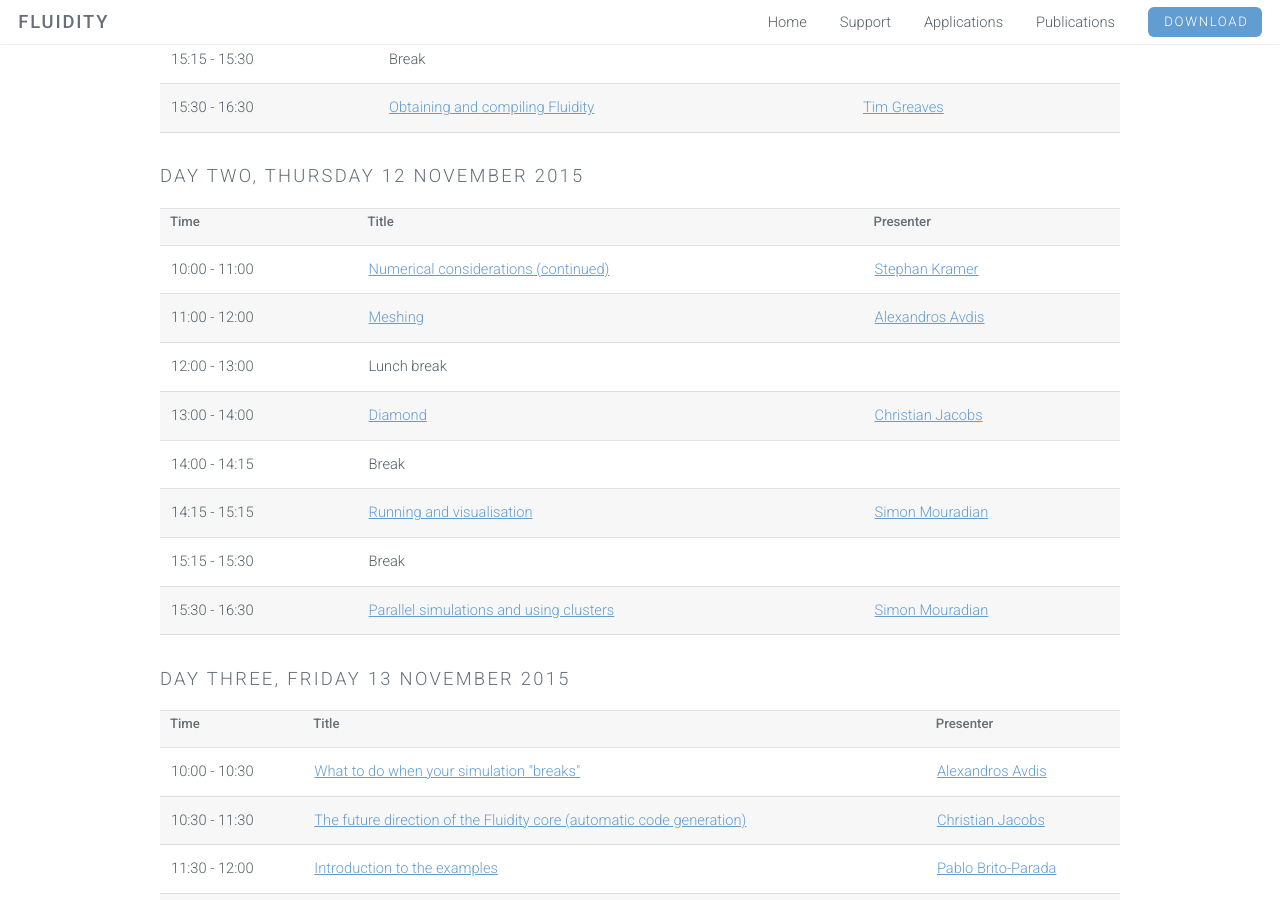
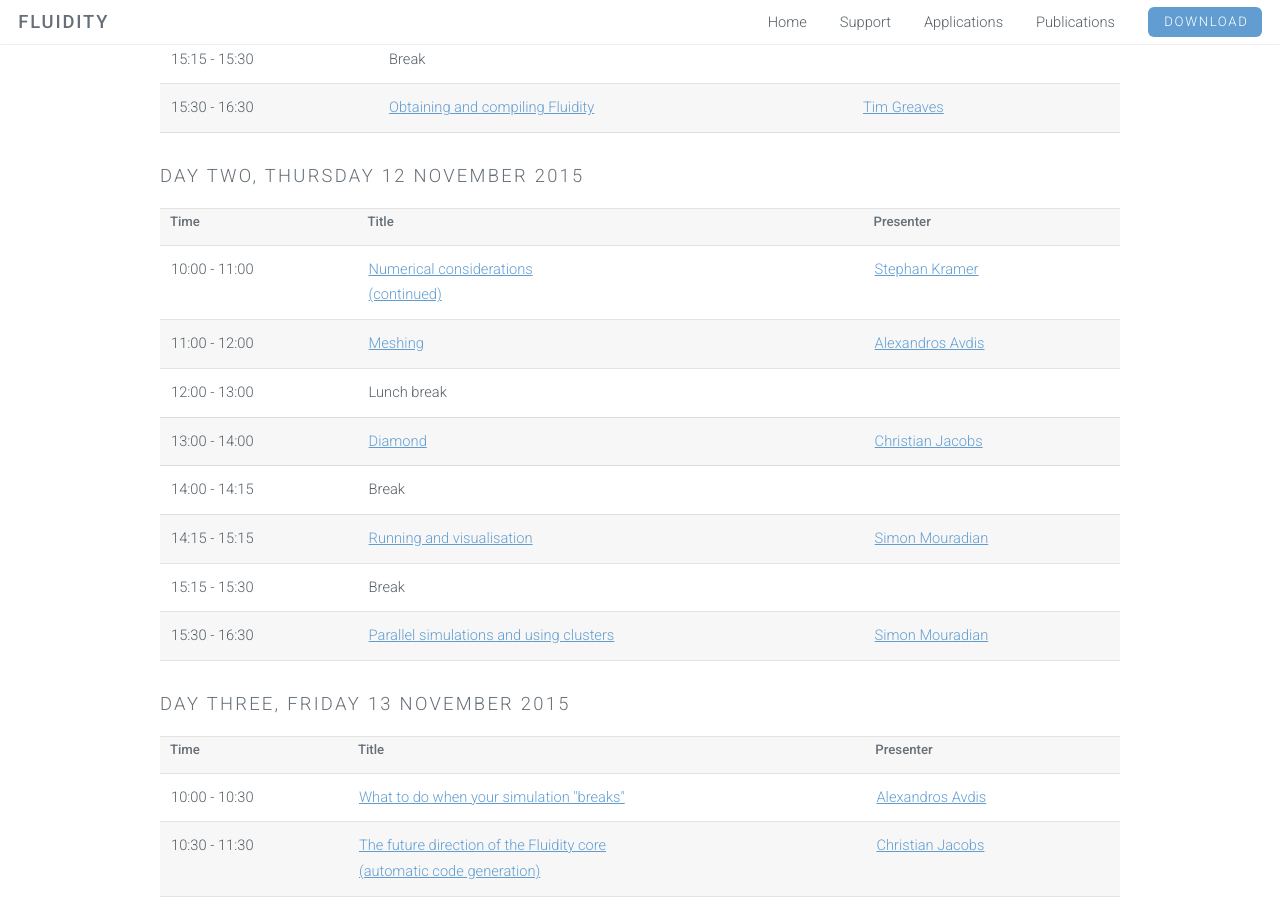
Before and after one commit to FluidityProject/fluidityproject.github.com, a Jekyll site: the page built from workshop/index.html, in a window 1280 px wide and 900 px high, scrolled down 776 px. Built offline with Jekyll 4.4.1, drawn with Linux system fonts in a browser that asks for light colours.

Commit message:
Attempting a line break.

```diff
--- a/workshop/index.html
+++ b/workshop/index.html
@@ -76,7 +76,7 @@ layout: default
               </tr>
               <tr>
                 <td>10:00 - 11:00</td>
-                <td><a href="https://github.com/FluidityProject/training/raw/master/numerics/numerics.pdf">Numerical considerations (continued)</a></td>
+                <td><a href="https://github.com/FluidityProject/training/raw/master/numerics/numerics.pdf">Numerical considerations</br>(continued)</a></td>
                 <td><a href="https://www.imperial.ac.uk/people/s.kramer">Stephan Kramer</a></td>
               </tr>
               <tr>
@@ -133,7 +133,7 @@ layout: default
               </tr>
               <tr>
                 <td>10:30 - 11:30</td>
-                <td><a href="https://github.com/firedrakeproject/firedrake-fluids/raw/master/training/code_generation.pdf">The future direction of the Fluidity core (automatic code generation)</a></td>
+                <td><a href="https://github.com/firedrakeproject/firedrake-fluids/raw/master/training/code_generation.pdf">The future direction of the Fluidity core</br>(automatic code generation)</a></td>
                 <td><a href="http://christianjacobs.uk">Christian Jacobs</a></td>
               </tr>
               <tr>
```
